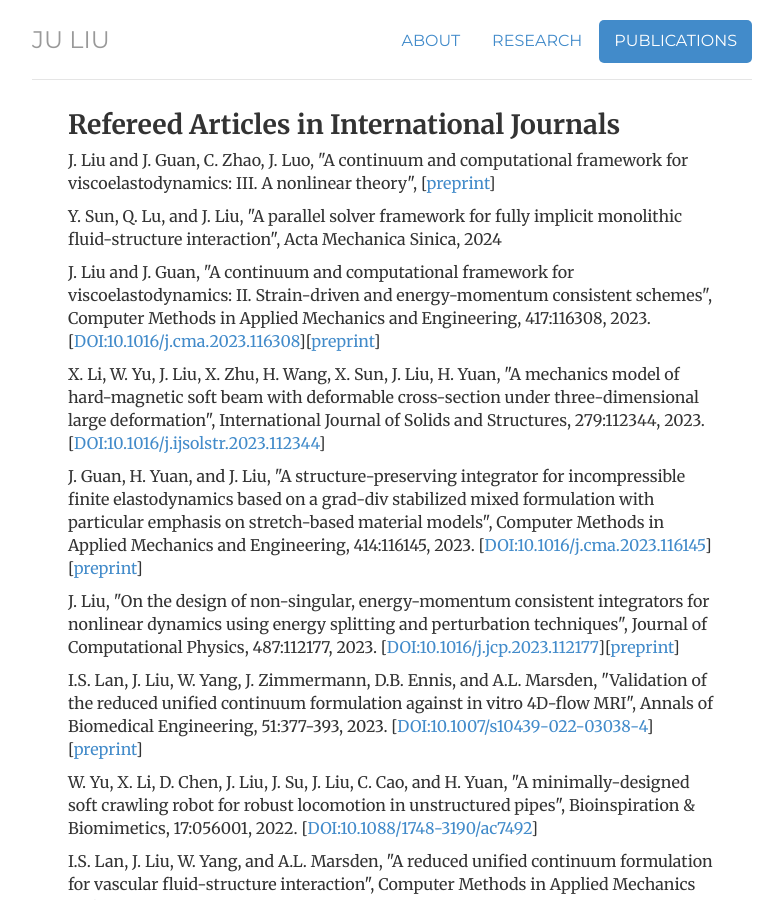
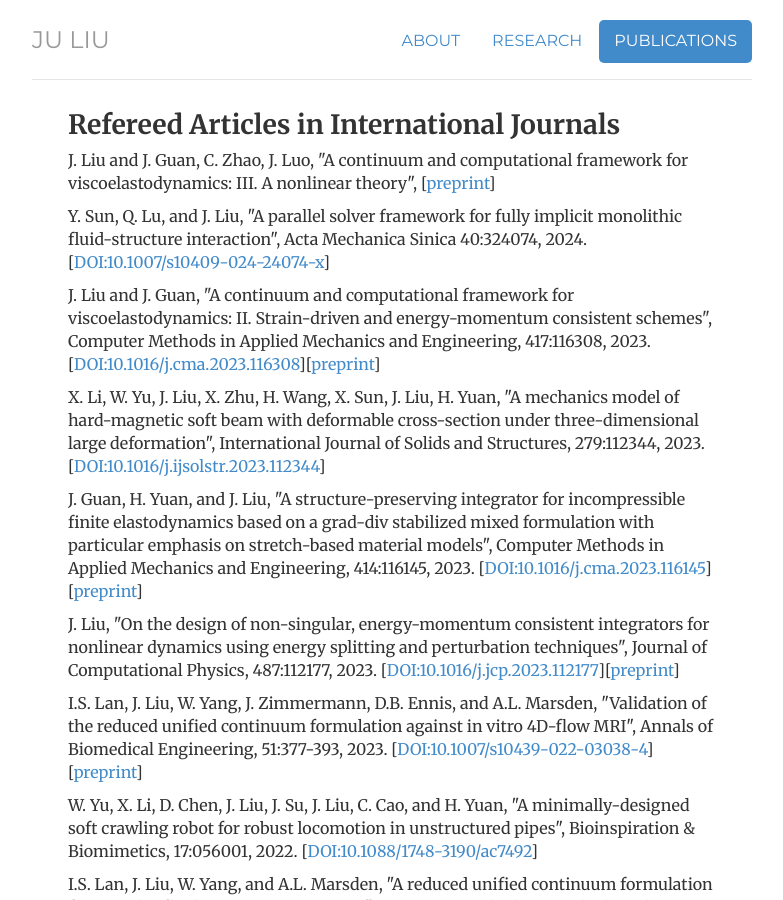
Before and after one commit to ju-liu/ju-liu.github.io, a Jekyll site: the page built from publications/index.html, in a window 1280 px wide and 900 px high. Shown: the whole window, without its empty margins (248-1031 px from the left). Built offline with Jekyll 4.4.1, drawn with Linux system fonts in a browser that asks for light colours; nearby versions of some CDN libraries; library files that are not in the unit come from our copies; comment, search, counter and statistics services are not loaded.

Commit message:
Update index.html

```diff
--- a/publications/index.html
+++ b/publications/index.html
@@ -12,7 +12,7 @@ description: Current Publications for Dr. Ju Liu
   <h2>Refereed Articles in International Journals</h2>
   <p>J. Liu and J. Guan, C. Zhao, J. Luo, "A continuum and computational framework for viscoelastodynamics: III. A nonlinear theory", [<a href="https://arxiv.org/pdf/2405.03090">preprint</a>]</p>
 
-  <p>Y. Sun, Q. Lu, and J. Liu, "A parallel solver framework for fully implicit monolithic fluid-structure interaction", Acta Mechanica Sinica, 2024</p>
+  <p>Y. Sun, Q. Lu, and J. Liu, "A parallel solver framework for fully implicit monolithic fluid-structure interaction", Acta Mechanica Sinica 40:324074, 2024. [<a href="https://doi.org/10.1007/s10409-024-24074-x">DOI:10.1007/s10409-024-24074-x</a>]</p>
 
   <p>J. Liu and J. Guan, "A continuum and computational framework for viscoelastodynamics: II. Strain-driven and energy-momentum consistent schemes", Computer Methods in Applied Mechanics and Engineering, 417:116308, 2023. [<a href="https://doi.org/10.1016/j.cma.2023.116308">DOI:10.1016/j.cma.2023.116308</a>][<a href="https://arxiv.org/pdf/2305.15812.pdf">preprint</a>]</p>
 
```
